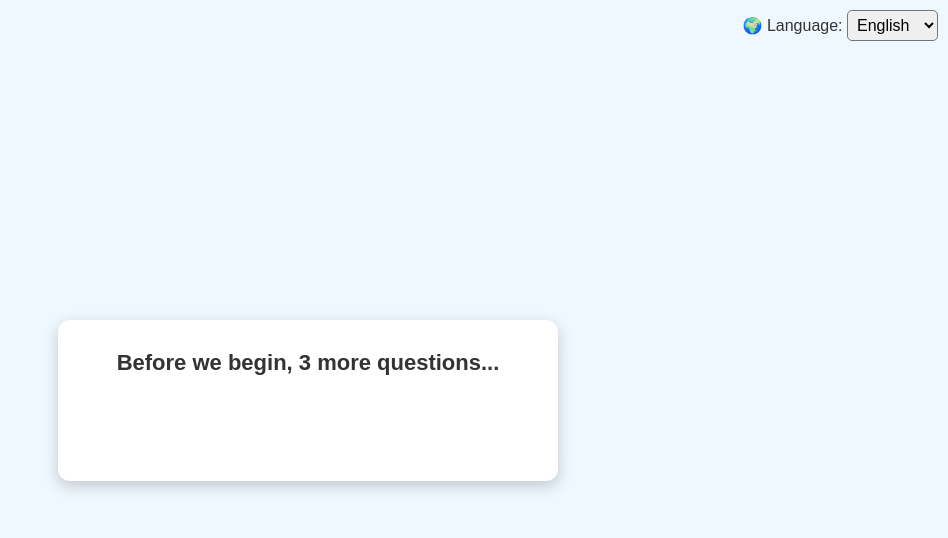
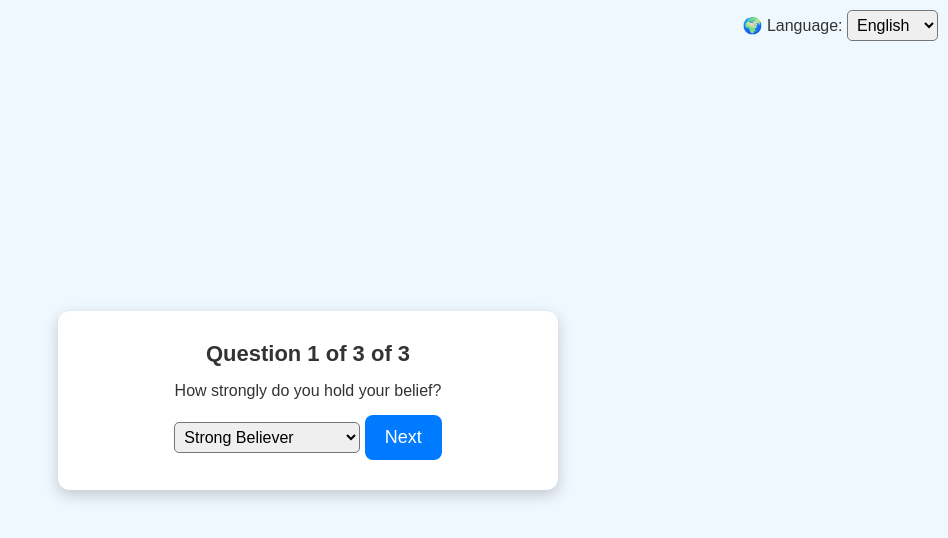
Before and after one commit to Salb213/FollowGod, a plain HTML site: page index.html in a window 1280 px wide. Both pictures are taken after a click on the button "Get Started". Shown: the whole page, without its empty margins (332-1280 px from the left). Drawn offline with Linux system fonts and the light colour scheme.

Commit message:
Fixed missing questions and ensured proper question flow

```diff
--- a/index.html
+++ b/index.html
@@ -29,9 +29,14 @@
         <button id="start-btn">Get Started</button>
     </div>
 
-    <!-- Question Section (Hidden Initially) -->
+    <!-- Question Section -->
     <div class="container" id="question-section" style="display: none;">
-        <h2 id="question-title">Before we begin, 3 more questions...</h2>
+        <h2 id="question-title">
+            <span id="question-number">1</span> of 3
+        </h2>
+        <div class="progress-bar-container">
+            <div id="progress-bar"></div>
+        </div>
         <div id="question-content" style="opacity: 0;">
             <label id="question-label"></label>
             <select id="question-options"></select>
@@ -39,6 +44,7 @@
         </div>
     </div>
 
+
     <script src="script.js"></script>
 </body>
 </html>
--- a/script.js
+++ b/script.js
@@ -1,3 +1,4 @@
+document.addEventListener("DOMContentLoaded", function () {
     const religions = {
         en: ["Agnostic", "Atheist", "Muslim", "Jewish", "Buddhist", "Hindu", "Catholic", "Protestant"],
         de: ["Agnostiker", "Atheist", "Muslim", "Jude", "Buddhist", "Hindu", "Katholik", "Protestant"],
@@ -24,43 +25,6 @@ const translations = {
             questionPrefix: "Pytanie"
         }
     };
-
-let index = 0;
-let currentLang = "en";
-
-// Update text based on language
-function updateLanguage() {
-    document.getElementById("title").textContent = translations[currentLang].title;
-    document.getElementById("subtitle").textContent = translations[currentLang].subtitle;
-    document.getElementById("start-btn").textContent = translations[currentLang].start;
-    updateReligion();
-}
-
-// Update religion display
-function updateReligion() {
-    document.getElementById("selected-religion").textContent = religions[currentLang][index];
-}
-
-// Language change event
-document.getElementById("language").addEventListener("change", (event) => {
-    currentLang = event.target.value;
-    updateLanguage();
-});
-
-// Previous religion
-document.getElementById("prev").addEventListener("click", () => {
-    index = (index - 1 + religions[currentLang].length) % religions[currentLang].length;
-    updateReligion();
-});
-
-// Next religion
-document.getElementById("next").addEventListener("click", () => {
-    index = (index + 1) % religions[currentLang].length;
-    updateReligion();
-});
-
-// Initialize with default language
-updateLanguage();
 
     const questions = [
         {
@@ -91,18 +55,41 @@ const questions = [
         }
     ];
 
+    let index = 0;
+    let currentLang = "en";
     let currentQuestionIndex = -1;
     const userResponses = {};
 
-// Handle "Get Started" button click
+    function updateLanguage() {
+        document.getElementById("title").textContent = translations[currentLang].title;
+        document.getElementById("subtitle").textContent = translations[currentLang].subtitle;
+        document.getElementById("start-btn").textContent = translations[currentLang].start;
+        updateReligion();
+    }
+
+    function updateReligion() {
+        document.getElementById("selected-religion").textContent = religions[currentLang][index];
+    }
+
+    document.getElementById("language").addEventListener("change", (event) => {
+        currentLang = event.target.value;
+        updateLanguage();
+    });
+
+    document.getElementById("prev").addEventListener("click", () => {
+        index = (index - 1 + religions[currentLang].length) % religions[currentLang].length;
+        updateReligion();
+    });
+
+    document.getElementById("next").addEventListener("click", () => {
+        index = (index + 1) % religions[currentLang].length;
+        updateReligion();
+    });
+
     document.getElementById("start-btn").addEventListener("click", () => {
         document.getElementById("main-section").style.display = "none";
         document.getElementById("question-section").style.display = "block";
-
-    setTimeout(() => {
-        document.getElementById("question-title").style.opacity = 1;
-        nextQuestion();
-    }, 1000);
+        setTimeout(nextQuestion, 500);
     });
 
     function nextQuestion() {
@@ -111,38 +98,47 @@ function nextQuestion() {
         if (currentQuestionIndex < questions.length) {
             const questionData = questions[currentQuestionIndex];
 
+            // Ensure elements exist before modifying them
+            const questionNumberEl = document.getElementById("question-number");
+            const progressBarEl = document.getElementById("progress-bar");
+            const questionLabelEl = document.getElementById("question-label");
+            const selectEl = document.getElementById("question-options");
+
+            if (!questionNumberEl || !progressBarEl || !questionLabelEl || !selectEl) {
+                console.error("One or more question elements are missing in the HTML.");
+                return;
+            }
+
             // Update question number
-        document.getElementById("question-number").textContent = `${translations[currentLang].questionPrefix} ${currentQuestionIndex + 1} of ${questions.length}`;
+            questionNumberEl.textContent = `${translations[currentLang].questionPrefix} ${currentQuestionIndex + 1} of ${questions.length}`;
 
             // Update progress bar
-        const progress = ((currentQuestionIndex + 1) / questions.length) * 100;
-        document.getElementById("progress-bar").style.width = progress + "%";
+            progressBarEl.style.width = ((currentQuestionIndex + 1) / questions.length) * 100 + "%";
 
             // Update text and options
-        document.getElementById("question-label").textContent = questionData.text;
-        const select = document.getElementById("question-options");
-        select.innerHTML = "";
+            questionLabelEl.textContent = questionData.text;
+            selectEl.innerHTML = "";
             questionData.options.forEach(option => {
                 const optionElement = document.createElement("option");
                 optionElement.value = option.value;
                 optionElement.textContent = option.label;
-            select.appendChild(optionElement);
+                selectEl.appendChild(optionElement);
             });
 
             // Fade in question
             document.getElementById("question-content").style.opacity = "1";
         } else {
-        // All questions answered, redirect to guide
             window.location.href = "guide.html";
         }
     }
 
-// Store user response and move to next question
     document.getElementById("next-question-btn").addEventListener("click", () => {
         const selectedValue = document.getElementById("question-options").value;
         userResponses[questions[currentQuestionIndex].text] = selectedValue;
 
-    // Fade out current question before loading next one
         document.getElementById("question-content").style.opacity = "0";
         setTimeout(nextQuestion, 500);
     });
+
+    updateLanguage();
+});
```
Lines whose indentation alone changed are shown as unchanged.
